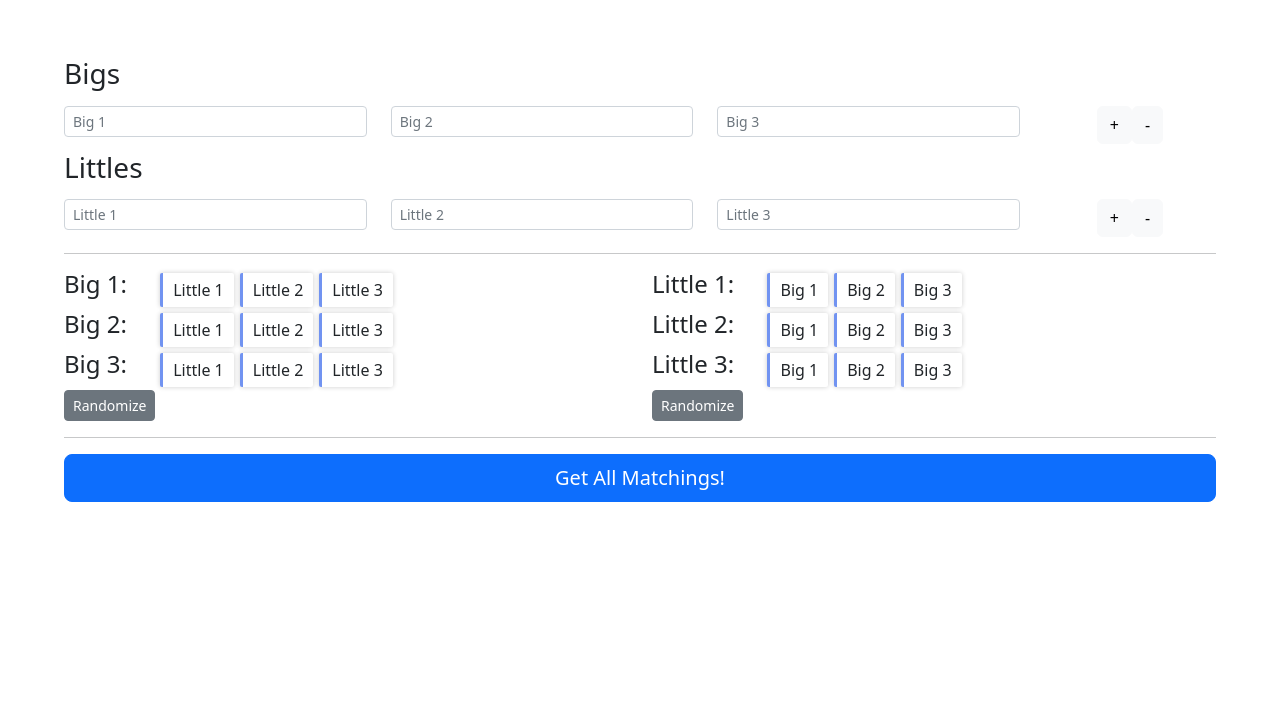
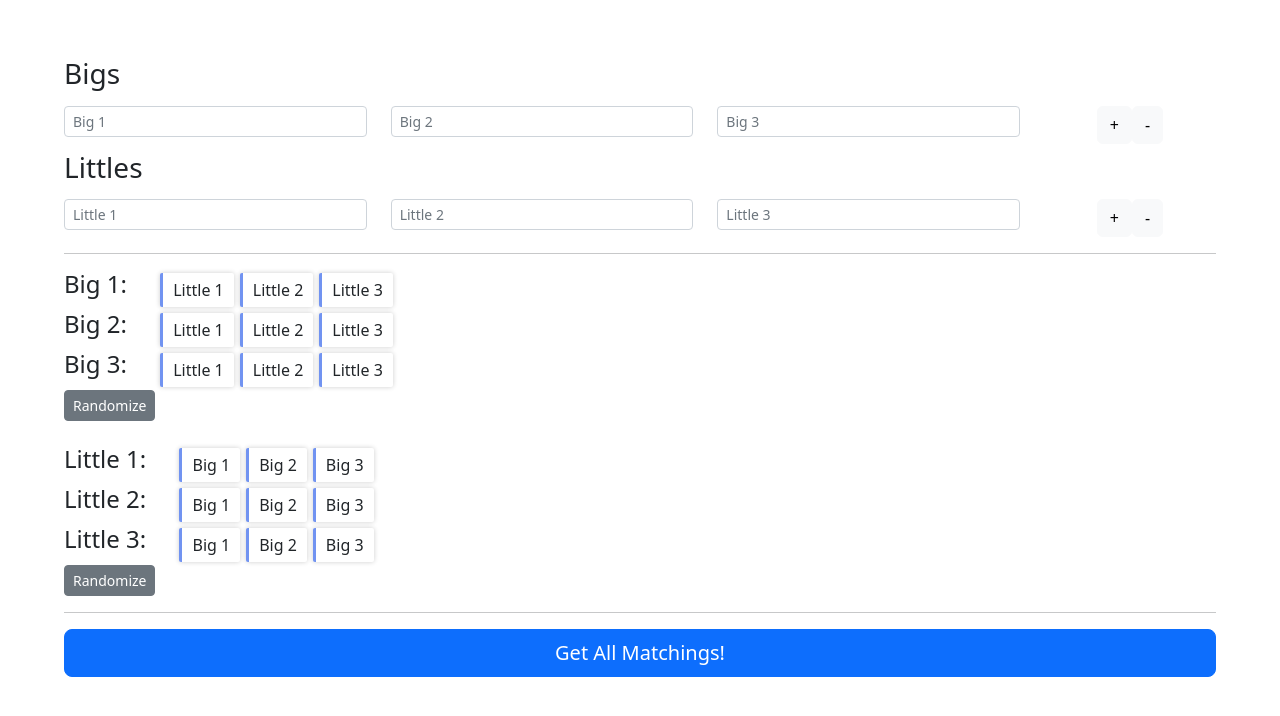
Before and after one commit to ericv105/Big-Lit-Matcher, a React (Create React App) app in the folder client/: page / in a window 1280 px wide. Shown: the top 716 px of the page. Built offline with nearby package versions, Linux system fonts and the light colour scheme.

Commit message:
pref style revert

```diff
--- a/client/src/App.js
+++ b/client/src/App.js
@@ -1,7 +1,5 @@
 import React, { useState, useEffect } from "react";
 import Button from "react-bootstrap/esm/Button";
-import Row from "react-bootstrap/esm/Row";
-import Col from "react-bootstrap/esm/Col";
 import "bootstrap/dist/css/bootstrap.min.css";
 import MemberForm from "./components/MemberForm";
 import Preference from "./components/Preference";
@@ -75,24 +73,20 @@ function App() {
       />
       <hr />
       {/* {console.log(allPrefs)} */}
-      <Row>
-        <Col>
       <Preference
         prefType={"bigPrefs"}
         getName={getName}
         allPrefs={allPrefs}
         setAllPrefs={setAllPrefs}
       />
-        </Col>
-        <Col>
+      <br/>
+      <br/>
       <Preference
         prefType={"litPrefs"}
         getName={getName}
         allPrefs={allPrefs}
         setAllPrefs={setAllPrefs}
       />
-        </Col>
-      </Row>
       <hr />
       <div className="d-grid gap-2">
         <Button variant="primary" size="lg" onClick={handleSubmit}>
```
Also changed, not shown: 7 other files (tests, documents, lock files or other folders). Lines whose indentation alone changed are shown as unchanged.
